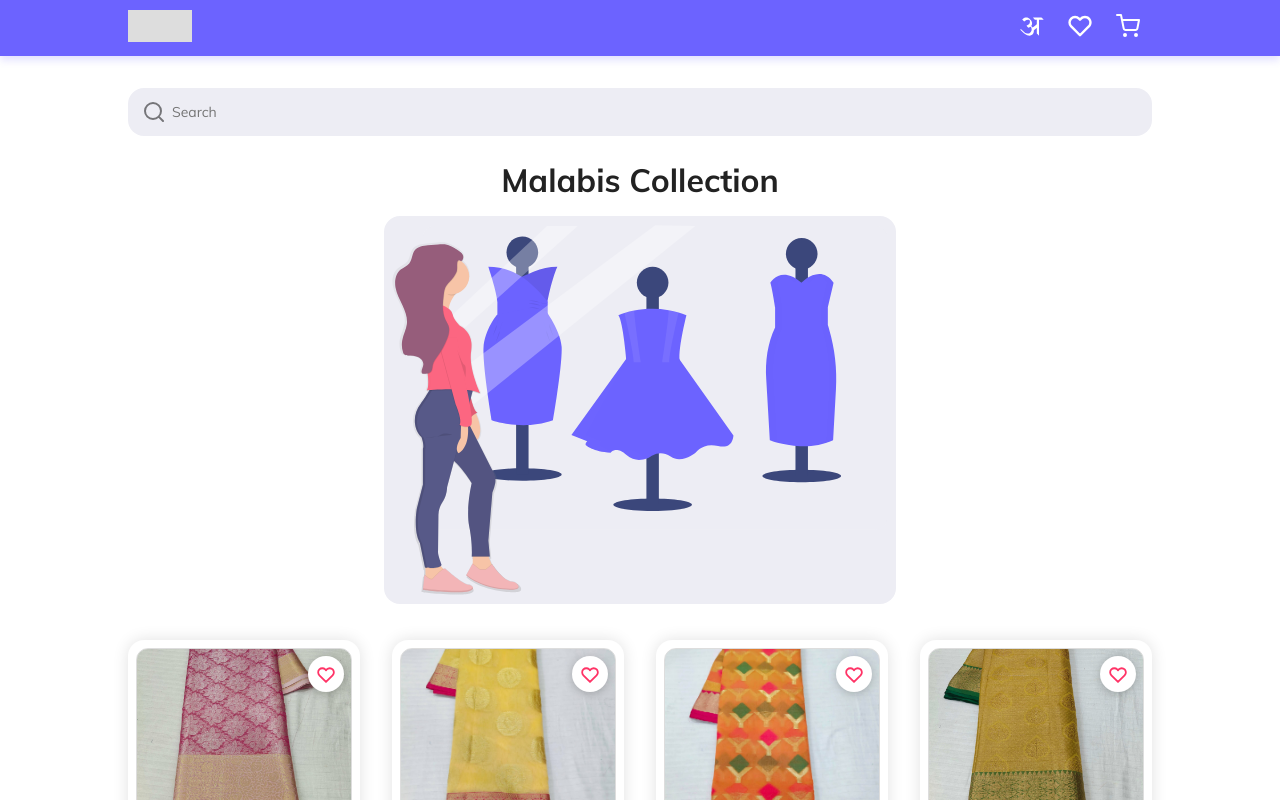
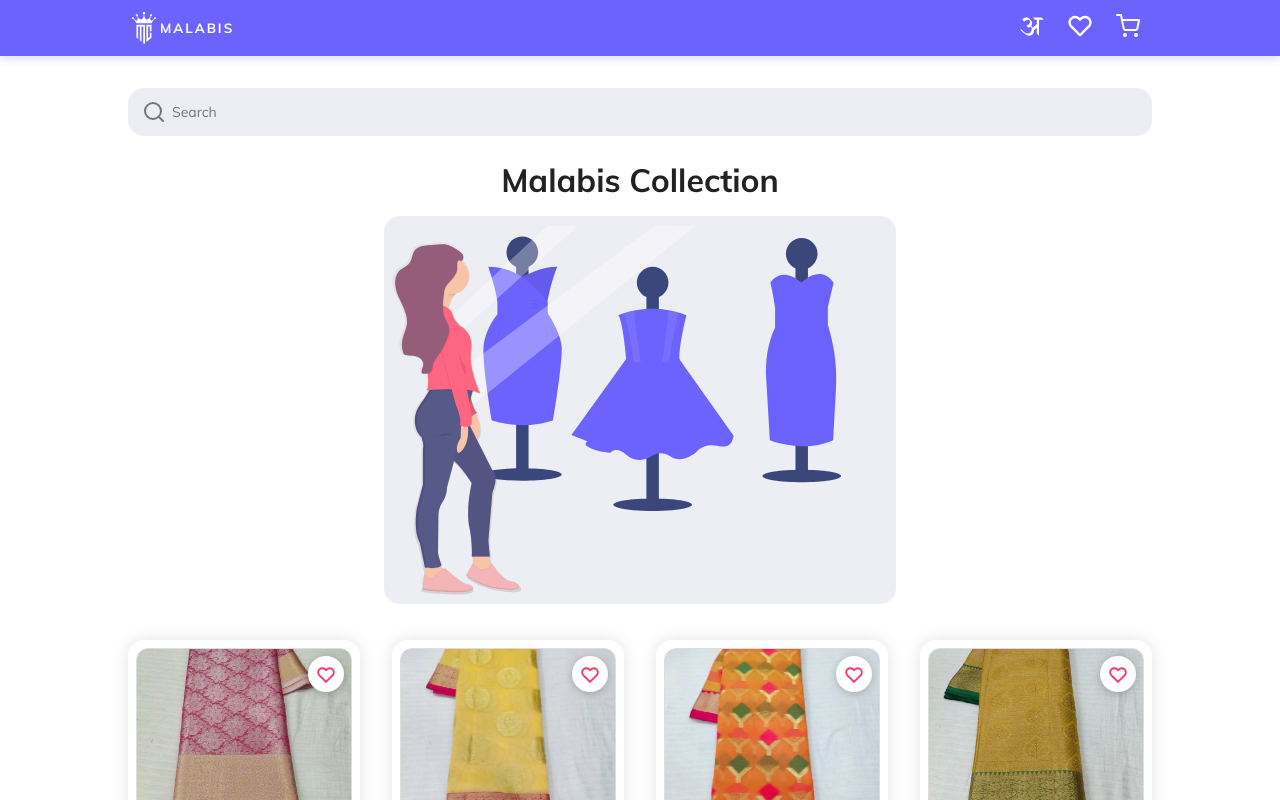
Before and after one commit to faisal6795/malabis, a React (Create React App) app: page / in a window 1280 px wide. Shown: the top 800 px of the page. Built offline with nearby package versions, Linux system fonts and the light colour scheme; no server answers.

Commit message:
Added logo in navbar

```diff
--- a/src/components/layout/Navbar/Navbar.styles.js
+++ b/src/components/layout/Navbar/Navbar.styles.js
@@ -2,6 +2,7 @@ import styled from "styled-components";
 import heartIcon from '../../../assets/images/heart.svg';
 import cartIcon from '../../../assets/images/cart.svg';
 import hindiIcon from '../../../assets/images/hindi.svg';
+import logoIcon from '../../../assets/images/logo.svg';
 import { COLORS } from "../../../constants.js";
 
 export const StyledNavbarWrapper = styled.div`
@@ -23,13 +24,16 @@ export const StyledNavbarWrapper = styled.div`
 `;
 
 export const StyledLogo = styled.button`
-    background-color: ${COLORS.grey};
+    background: url(${logoIcon}) no-repeat left;
+    background-size: contain;
     cursor: pointer;
     height: 2rem;
-    width: 4rem;
+    font-weight: bold;
+    color: #fff;
     border: 0;
-    padding: 0;
     outline: 0;
+    padding: 0 1rem 0 2rem;
+    letter-spacing: 0.125rem;
 `;
 
 export const StyledRightContainer = styled.div`
--- a/src/components/layout/Navbar/index.jsx
+++ b/src/components/layout/Navbar/index.jsx
@@ -9,6 +9,7 @@ function Navbar() {
     const count = useSelector(state => state.products.filter(item => item.isCart).length);
     const { userLanguage, userLanguageChange } = useContext(LanguageContext);
     const [isEnglish, setEnglish] = useState(userLanguage === 'en');
+    const brandName = 'MALABIS';
 
     function switchLanguage() {
         setEnglish(!isEnglish);
@@ -17,7 +18,7 @@ function Navbar() {
 
     return <StyledNavbarWrapper >
         <Link to="/">
-            <StyledLogo />
+            <StyledLogo>{brandName}</StyledLogo>
         </Link>
         <StyledRightContainer>
             <StyledLanguage onClick={switchLanguage} className={isEnglish ? 'english' : ''}>A</StyledLanguage>
```
